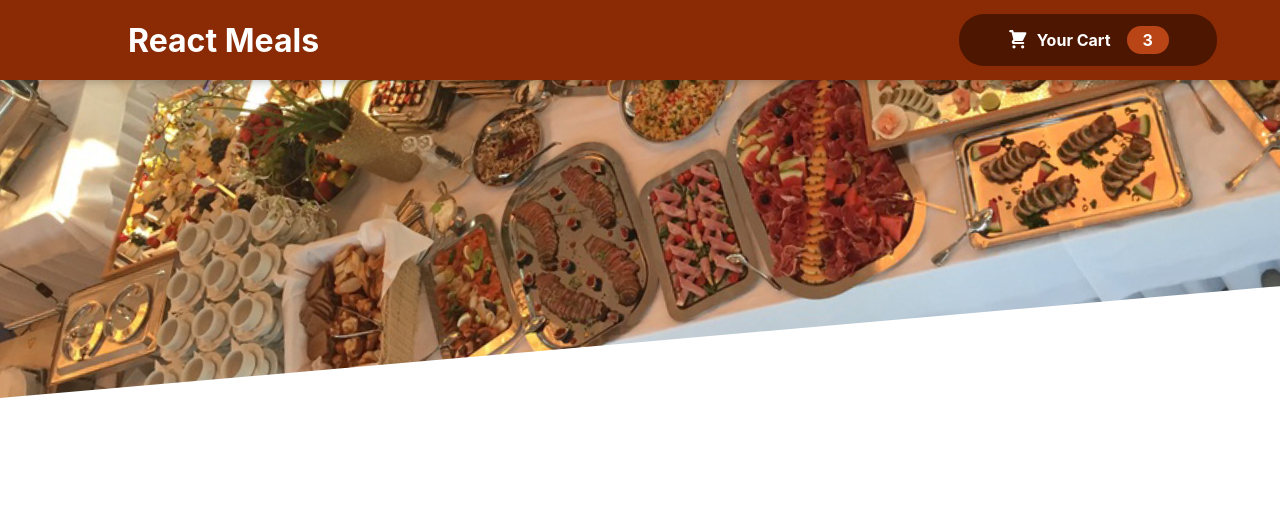
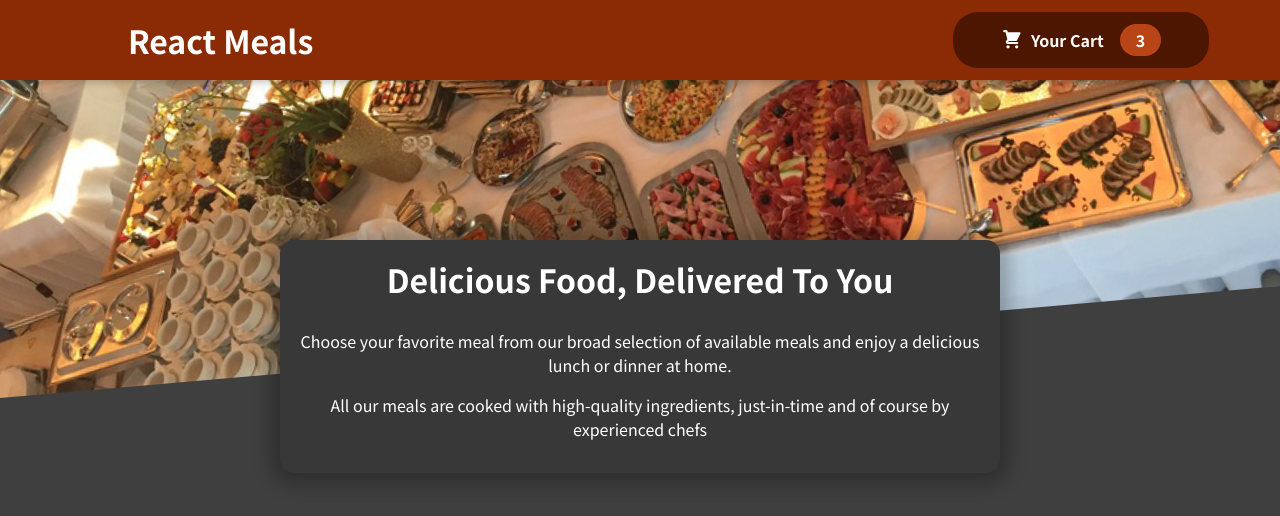
Before and after one commit to dasushan/react-restaurant-app, a React (Create React App) app: page / in a window 1280 px wide. Shown: the top 516 px of the page. Built offline with nearby package versions, Linux system fonts and the light colour scheme.

Commit message:
added meals-summary component

```diff
--- a/src/App.js
+++ b/src/App.js
@@ -1,11 +1,14 @@
 import Header from './components/Layout/Header';
 import { Fragment } from 'react';
+import Meals from './components/Meals/Meals';
+
 
 function App() {
   return (
 
       <Fragment>
         <Header />
+        <Meals />
       </Fragment>
 
 
--- /dev/null
+++ b/src/components/Meals/Meals.js
@@ -0,0 +1,11 @@
+import {Fragment} from "react";
+
+import MealsSummary from "./MealsSummary";
+
+const Meals = () => {
+    return(<Fragment>
+        <MealsSummary/>
+    </Fragment>)
+}
+
+export default Meals;
--- /dev/null
+++ b/src/components/Meals/MealsSummary.js
@@ -0,0 +1,15 @@
+import classes from "./MealsSummary.module.css"
+
+const MealsSummary = () => {
+    return(<section className={classes.summary}>
+        <h2>Delicious Food, Delivered To You</h2>
+        <p>
+            Choose your favorite meal from our broad selection of available meals and enjoy a delicious lunch or dinner at home.
+        </p>
+        <p>
+            All our meals are cooked with high-quality ingredients, just-in-time and of course by experienced chefs
+        </p>
+    </section>)
+}
+
+export default MealsSummary;
--- /dev/null
+++ b/src/components/Meals/MealsSummary.module.css
@@ -0,0 +1,41 @@
+.summary {
+    text-align: center;
+    max-width: 45rem;
+    width: 90%;
+    margin: auto;
+    margin-top: -10rem;
+    position: relative;
+    background-color: #383838;
+    color: white;
+    border-radius: 14px;
+    padding: 1rem;
+    box-shadow: 0 1px 18px 10px rgba(0, 0, 0, 0.25);
+  }
+
+  .summary h2 {
+    font-size: 2rem;
+    margin-top: 0;
+  }
+
+
+  /* .card{
+    background-color: #504f4f;
+    width: 40rem;
+    max-width: 95%;
+    color:whitesmoke;
+
+    display: flex;
+    flex-direction: column;
+    align-items: center;
+    text-align: center;
+
+    position: fixed;
+    top: 40%;
+    left: 25%;
+
+    border-radius: 1rem;
+    box-shadow: 0 0 15px rgba(39, 62, 69, 0.25);
+
+    padding: 1rem;
+    margin: 2rem auto;
+} */
--- a/src/index.css
+++ b/src/index.css
@@ -1,13 +1,14 @@
+@import url('https://fonts.googleapis.com/css2?family=Noto+Sans+JP:wght@400;700&display=swap');
+
+* {
+  box-sizing: border-box;
+}
+
+html {
+  font-family: 'Noto Sans JP', sans-serif;
+}
+
 body {
   margin: 0;
-  font-family: -apple-system, BlinkMacSystemFont, 'Segoe UI', 'Roboto', 'Oxygen',
-    'Ubuntu', 'Cantarell', 'Fira Sans', 'Droid Sans', 'Helvetica Neue',
-    sans-serif;
-  -webkit-font-smoothing: antialiased;
-  -moz-osx-font-smoothing: grayscale;
+  background-color: #3f3f3f;
 }
-
-code {
-  font-family: source-code-pro, Menlo, Monaco, Consolas, 'Courier New',
-    monospace;
-}
```
Also changed, not shown: src/App.css (deleted, +0 -38 lines), src/components/Meals/AvailableMeals.js (added), src/components/Meals/AvailableMeals.module.css (added).
